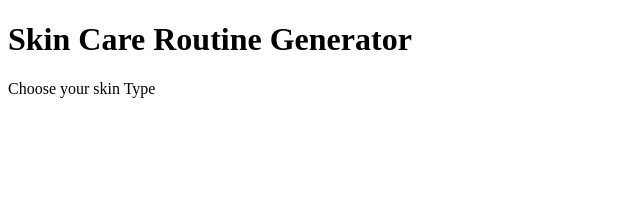
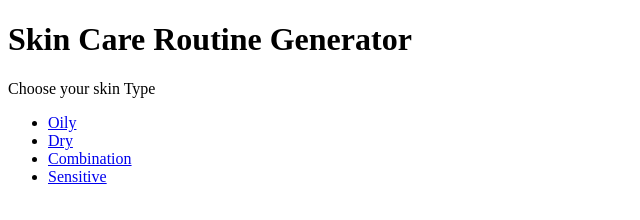
Before and after one commit to Asumpta2640/Skincare-routine, a plain HTML site: page index.html in a window 1280 px wide. Shown: the whole page, without its empty margins (0-640 px from the left). Drawn offline with Linux system fonts and the light colour scheme.

Commit message:
index.html

```diff
--- a/index.html
+++ b/index.html
@@ -9,5 +9,11 @@
 <body>
     <h1>Skin Care Routine Generator</h1>
     <p>Choose your skin Type</p>
+    <ul id="skinTypeList">
+        <li><a href="#oily">Oily</a></li>
+        <li><a href="#dry">Dry</a></li>
+        <li><a href="#combination">Combination</a></li>
+        <Li><a href="#sensitive">Sensitive</a></Li>
+    </ul>
 </body>
 </html>
```
